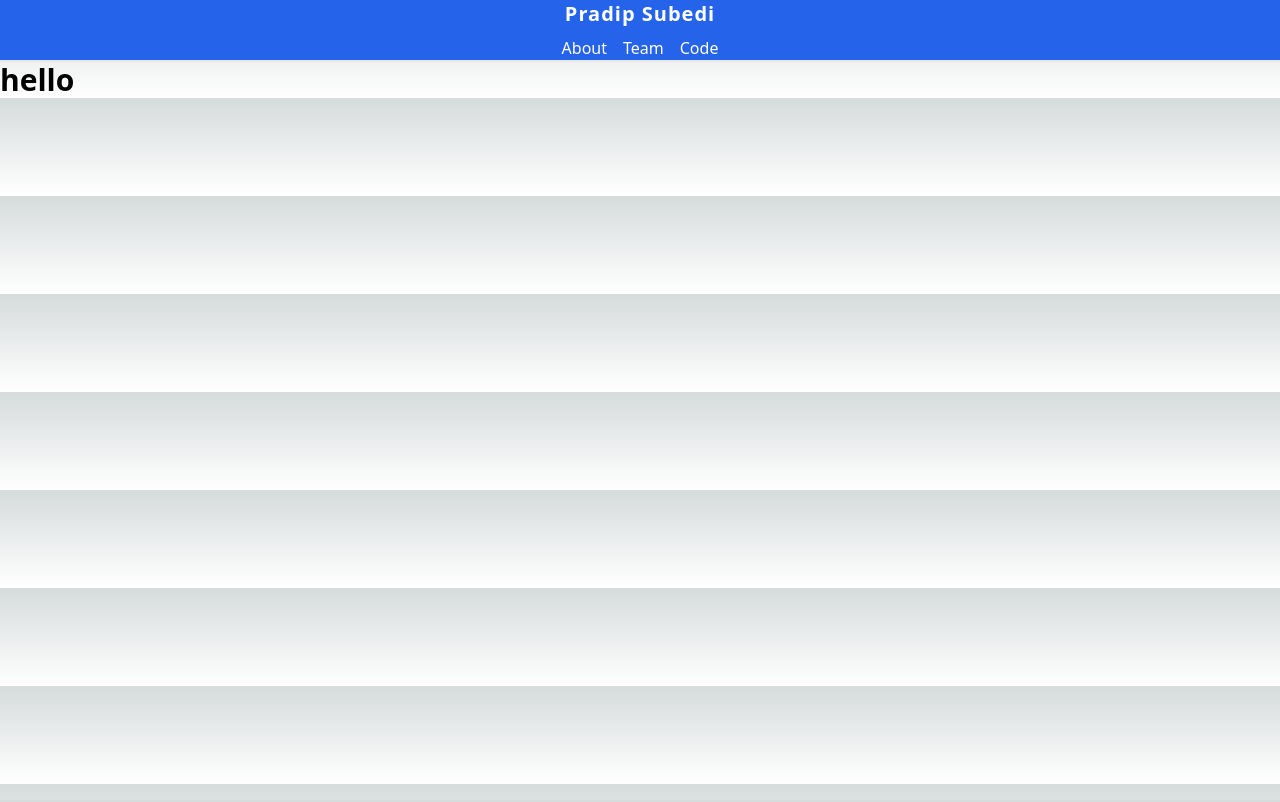
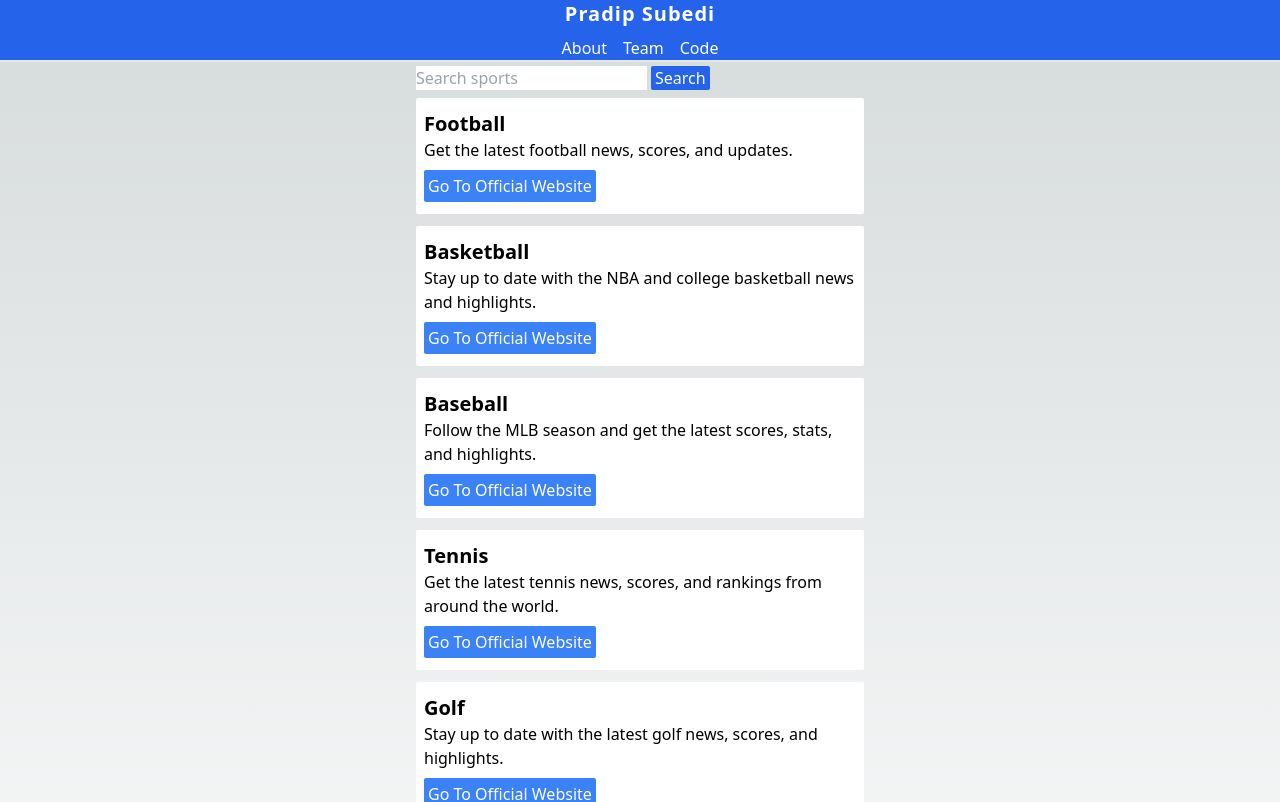
Before and after one commit to anon-pradip/git-users, a Next.js app: page / in a window 1280 px wide. Shown: the top 802 px of the page. Built offline with nearby package versions, Linux system fonts and the light colour scheme.

Commit message:
final comit

```diff
--- /dev/null
+++ b/app/api/sports/data.json
@@ -0,0 +1,44 @@
+[
+  {
+    "id": 1,
+    "title": "Football",
+    "description": "Get the latest football news, scores, and updates.",
+    "link": "https://www.espn.com/soccer/"
+  },
+  {
+    "id": 1,
+    "title": "Basketball",
+    "description": "Stay up to date with the NBA and college basketball news and highlights.",
+    "link": "https://www.nba.com/"
+  },
+  {
+    "id": 3,
+    "title": "Baseball",
+    "description": "Follow the MLB season and get the latest scores, stats, and highlights.",
+    "link": "https://www.mlb.com/"
+  },
+  {
+    "id": 4,
+    "title": "Tennis",
+    "description": "Get the latest tennis news, scores, and rankings from around the world.",
+    "link": "https://www.atptour.com/"
+  },
+  {
+    "id": 5,
+    "title": "Golf",
+    "description": "Stay up to date with the latest golf news, scores, and highlights.",
+    "link": "https://www.pgatour.com/"
+  },
+  {
+    "id": 6,
+    "title": "Mixed Martial Arts",
+    "description": "Follow the UFC and other mixed martial arts organizations for the latest news, fights, and highlights.",
+    "link": "https://www.ufc.com/"
+  },
+  {
+    "id": 7,
+    "title": "Extreme Sports",
+    "description": "Get the latest news and highlights from the world of extreme sports, including snowboarding, skateboarding, and surfing.",
+    "link": "https://www.redbull.com/int-en/athletes"
+  }
+]
--- /dev/null
+++ b/app/api/sports/route.js
@@ -0,0 +1,7 @@
+import { NextResponse } from "next/server";
+import sports from "./data.json"
+import Link from "next/link";
+
+export async function GET(request) {
+  return NextResponse.json(sports)
+}
--- /dev/null
+++ b/app/api/sports/search/route.js
@@ -0,0 +1,9 @@
+import { NextResponse } from "next/server";
+import sports from "../data.json"
+
+export async function GET(request) {
+  const { searchParams } = new URL(request.url)
+  const query = searchParams.get('query')
+  const filteredSports = sports.filter(sport => sport.title.toLowerCase().includes(query.toLowerCase()))
+  return NextResponse.json(filteredSports)
+}
--- a/app/code/repos/page.js
+++ b/app/code/repos/page.js
@@ -13,7 +13,7 @@ const page = async () => {
   const repos = await getRepos()
   return (
     <div className="px-2">
-      <p className=" font-bold text-xl py-3">Repositories</p>
+      <p className=" font-bold text-xl py-3 text-center">Repositories</p>
       <div className=" flex flex-col space-y-2 justify-center items-center">
         {repos.map((repo) => (
           <Link
--- /dev/null
+++ b/app/components/SportSearch.js
@@ -0,0 +1,20 @@
+"use client"
+import React, { useState } from 'react'
+
+const SportSearch = ({ getSearchResults }) => {
+  const [query, setQuery] = useState('')
+  const handleSubmit = async (e) => {
+    e.preventDefault();
+    const res = await fetch(`/api/sports/search?query=${query}`)
+    const sports = await res.json()
+    getSearchResults(sports)
+  }
+  return (
+    <form onSubmit={handleSubmit} className='mt-1 mb-2 text-black rounded-sm'>
+      <input type="text" placeholder='Search sports' value={query} onChange={(e) => setQuery(e.target.value)} />
+      <button type='submit' className=' bg-blue-600 text-white px-1 ml-1 rounded-sm'>Search</button>
+    </form>
+  )
+}
+
+export default SportSearch
--- /dev/null
+++ b/app/components/Sports.js
@@ -0,0 +1,18 @@
+import Link from 'next/link';
+import React from 'react'
+
+const Sports = ({ sports }) => {
+  return (
+    <div className='max-w-md w-full mx-auto space-y-3'>
+      {sports.map((sport) => (
+        <div key={sport.id} className=' flex flex-col bg-white text-black rounded-sm py-3 px-2'>
+          <p className=' text-xl font-bold'>{sport.title}</p>
+          <p className=''>{sport.description}</p>
+          <Link href={sport.link} target='_blank' className=' bg-blue-500 text-white px-1 py-1 capitalize max-w-max rounded-sm mt-2'>go to official website</Link>
+        </div>
+      ))}
+    </div>
+  )
+}
+
+export default Sports
--- a/app/loading.js
+++ b/app/loading.js
@@ -1,6 +1,6 @@
 import React from 'react'
 
-const loading = () => {
+const Loading = () => {
   return (
     <div className='flex justify-center items-center min-h-[85vh]'>
       <div role="status" className=''>
@@ -14,4 +14,4 @@ const loading = () => {
   )
 }
 
-export default loading
+export default Loading
--- a/app/page.js
+++ b/app/page.js
@@ -1,12 +1,32 @@
-import Image from 'next/image'
-import { Inter } from 'next/font/google'
+"use client"
+import React from 'react'
+import { useState, useEffect } from 'react'
+import Loading from './loading'
+import Sports from './components/Sports'
+import SportSearch from './components/SportSearch'
+const page = () => {
+  const [sports, setSports] = useState([])
+  const [loading, setLoading] = useState(true)
 
-const inter = Inter({ subsets: ['latin'] })
+  useEffect(() => {
+    const fetchSports = async () => {
+      const res = await fetch("api/sports")
+      const data = await res.json()
+      setSports(data)
+      setLoading(false)
+    }
+    fetchSports()
+  }, [])
 
-export default function Home() {
+  if (loading) {
+    return <Loading />
+  }
   return (
-    <main className="text-3xl font-bold">
-      <h1>hello</h1>
-    </main>
+    <div className='max-w-md mx-auto'>
+      <SportSearch getSearchResults={(results) => setSports(results)} />
+      <Sports sports={sports} />
+    </div>
   )
 }
+
+export default page
```
